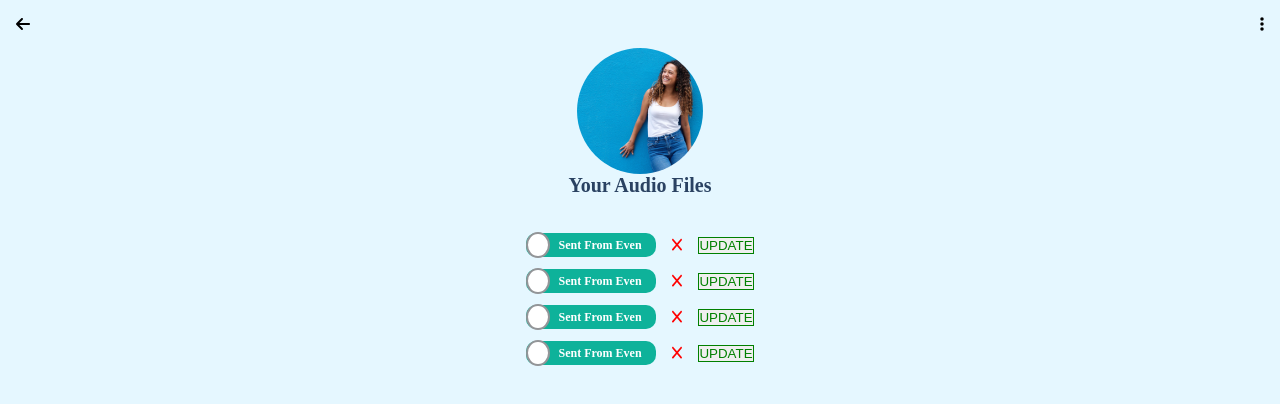
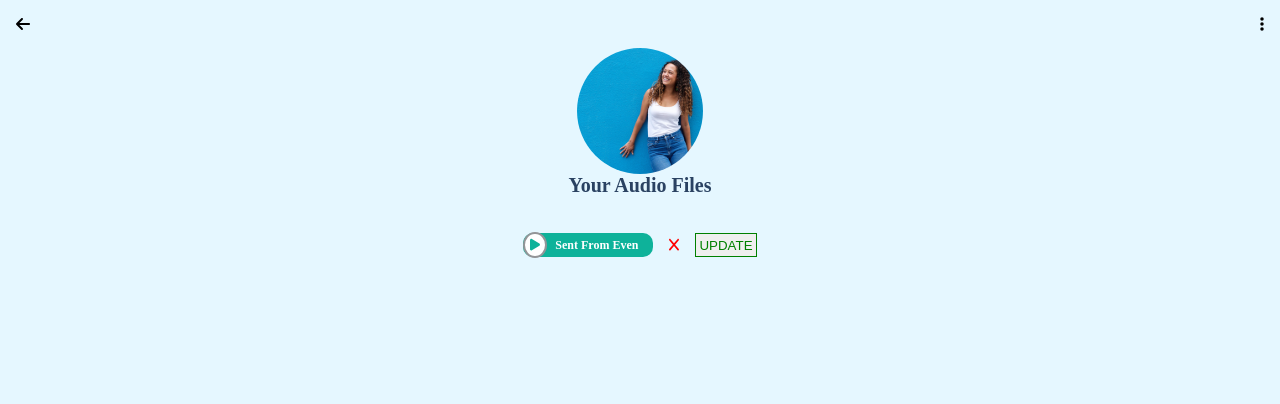
Before and after one commit to RicardoEgas/SymphonicMash, a React (Vite) app: page /profile/audio in a window 1280 px wide. Shown: the top 404 px of the page. Built offline with nearby package versions, Linux system fonts and the light colour scheme.

Commit message:
add the audio action

```diff
--- a/src/assets/css/profile.module.css
+++ b/src/assets/css/profile.module.css
@@ -68,16 +68,30 @@ gap: 8px;
     border-radius: 50%;
     height: 1.4rem;
     width: 20px;
+    color: #0eb29a;
     background-color: white;
+    display: flex;
+    align-items: center;
+    justify-content: center;
+}
+
+.audioItem div div button{
+    background-color: transparent;
+    border: transparent;
+    cursor: pointer;
+    color: #0eb29a;
 }
 
 .audioItemDeleteButton{
     color: red;
     border: transparent;
     background-color: transparent;
+    cursor: pointer;
 }
 
 .audioItemUpdateButton{
     border: 1px solid green;
     color: green;
+    cursor: pointer;
+    padding: 0.2rem;
 }
--- a/src/components/ProfileAudio.jsx
+++ b/src/components/ProfileAudio.jsx
@@ -1,9 +1,13 @@
 import { FontAwesomeIcon } from '@fortawesome/react-fontawesome';
-import { faX } from '@fortawesome/free-solid-svg-icons'
+import { faX,faPlay,faPause } from '@fortawesome/free-solid-svg-icons'
 import profileStyle from '../assets/css/profile.module.css';
 import user from '../assets/img/user.svg';
+import { useState } from 'react';
+import music from '../assets/music/music.mp3';
 
 const ProfileAudio=()=>{
+    const [playIcon,setPlayIcon]=useState(faPlay);
+    const [audio,setAudio]=useState(null);
     return(
         <div className={profileStyle.profileContainer}>
             <div className={profileStyle.avatarContainer}>
@@ -15,40 +19,28 @@ const ProfileAudio=()=>{
             <div className={profileStyle.audioFileContainer}>
                 <div className={profileStyle.audioItem}>
                 <div>
-                   <div></div> <p>Sent From Even</p>
-                </div>
-                <button className={profileStyle.audioItemDeleteButton}>
-                <FontAwesomeIcon icon={faX}/>
-                </button>
-                <button className={profileStyle.audioItemUpdateButton}>
-                UPDATE
-                </button>
-                </div>
-                <div className={profileStyle.audioItem}>
-                <div>
-                   <div></div> <p>Sent From Even</p>
-                </div>
-                <button className={profileStyle.audioItemDeleteButton}>
-                <FontAwesomeIcon icon={faX}/>
-                </button>
-                <button className={profileStyle.audioItemUpdateButton}>
-                UPDATE
-                </button>
-                </div>
-                <div className={profileStyle.audioItem}>
-                <div>
-                   <div></div> <p>Sent From Even</p>
-                </div>
-                <button className={profileStyle.audioItemDeleteButton}>
-                <FontAwesomeIcon icon={faX}/>
-                </button>
-                <button className={profileStyle.audioItemUpdateButton}>
-                UPDATE
-                </button>
-                </div>
-                <div className={profileStyle.audioItem}>
-                <div>
-                   <div></div> <p>Sent From Even</p>
+                   <div>
+                    <button onClick={()=>{
+                        if(!audio){
+                            let audioItem=document.createElement('audio');
+                            audioItem.src=music;
+                            audioItem.play();
+                            setAudio(audioItem);
+                            setPlayIcon(faPause);
+                        }else{
+                            if(audio.paused) {
+                                audio.play();
+                                setPlayIcon(faPause);
+                            } else {
+                                audio.pause();
+                                setPlayIcon(faPlay);
+                            }
+                        }
+                    }
+                    }>
+                   <FontAwesomeIcon icon={playIcon}/>
+                    </button>
+                    </div> <p>Sent From Even</p>
                 </div>
                 <button className={profileStyle.audioItemDeleteButton}>
                 <FontAwesomeIcon icon={faX}/>
```
Also changed, not shown: 1 other file (tests, documents, lock files or other folders).
